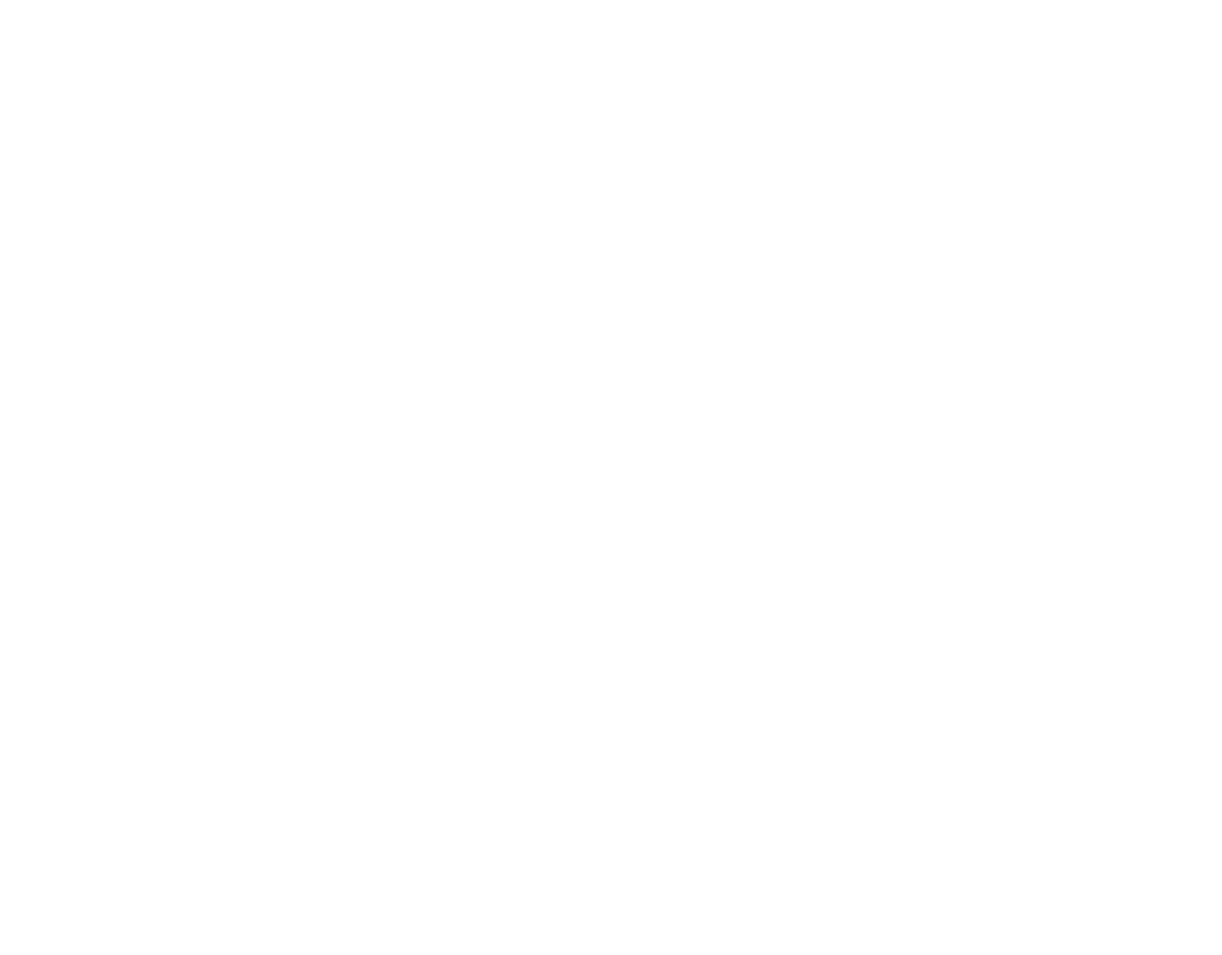
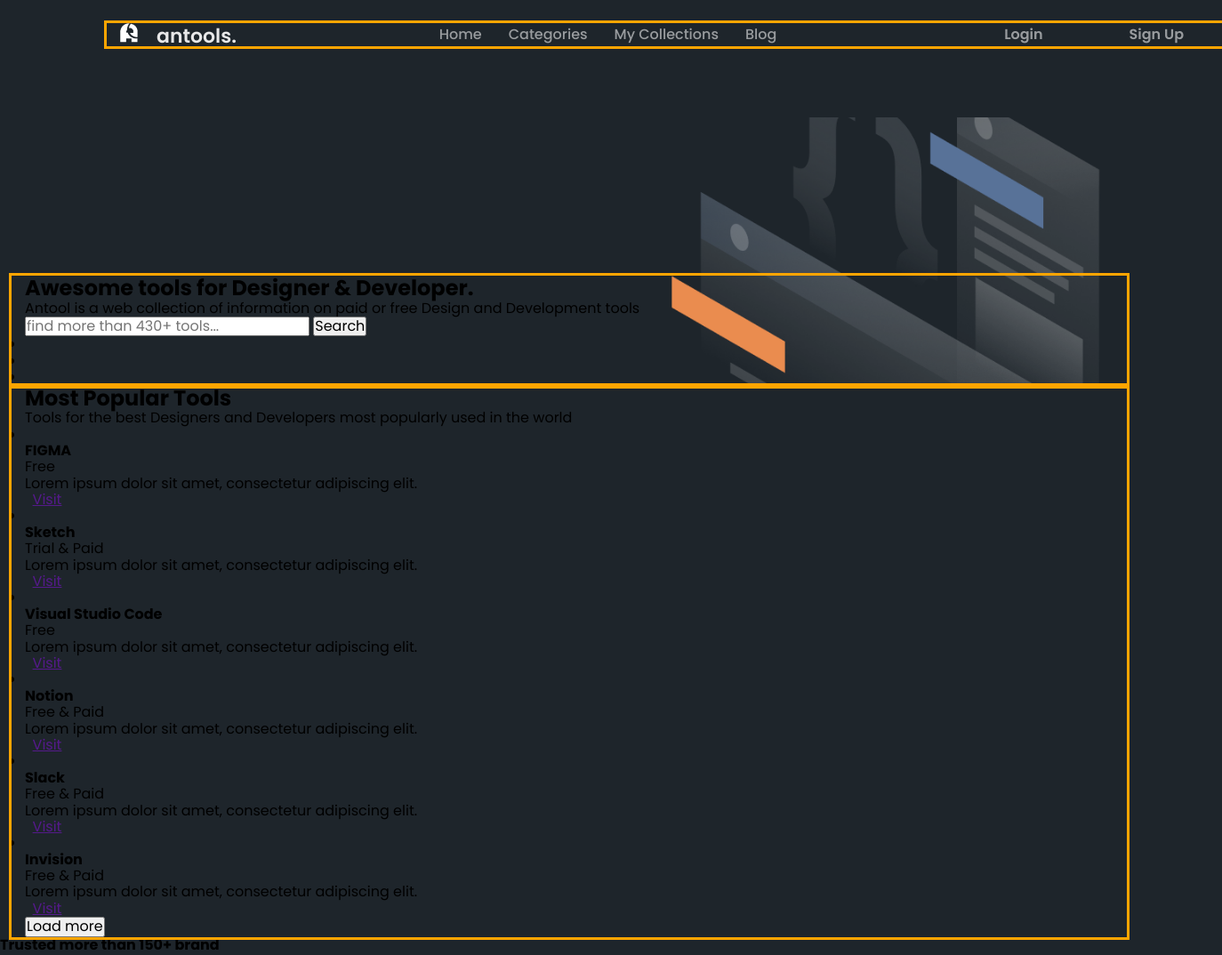
Before and after one commit to Sviatron/Antools, a plain HTML site: page index.html in a window 1280 px wide. Shown: the whole page at 89% size, 1374 px wide, since content can reach past the window. Before the commit the page ends 800 px from the top, so only its background shows below. Drawn offline with nearby package versions, Linux system fonts and the light colour scheme.

Commit message:
header done

```diff
--- a/index.html
+++ b/index.html
@@ -1,16 +1,166 @@
 <!DOCTYPE html>
 <html lang="en">
-<head>
-    <meta charset="UTF-8">
-    <meta name="viewport" content="width=device-width, initial-scale=1.0">
+  <head>
+    <meta charset="UTF-8" />
+    <meta name="viewport" content="width=device-width, initial-scale=1.0" />
     <link
-   rel="stylesheet"
-   href="https://cdnjs.cloudflare.com/ajax/libs/modern-normalize/1.0.0/modern-normalize.min.css"/>
+      rel="stylesheet"
+      href="https://cdnjs.cloudflare.com/ajax/libs/modern-normalize/1.0.0/modern-normalize.min.css"
+    />
+    <link rel="preconnect" href="https://fonts.googleapis.com" />
+    <link rel="preconnect" href="https://fonts.gstatic.com" crossorigin />
+    <link
+      href="https://fonts.googleapis.com/css2?family=Poppins:ital,wght@0,100;0,200;0,300;0,400;0,500;0,600;0,700;0,800;0,900;1,100;1,200;1,300;1,400;1,500;1,600;1,700;1,800;1,900&family=Roboto:ital,wght@0,100..900;1,100..900&display=swap"
+      rel="stylesheet"
+    />
     <title>Antools</title>
-    <link rel="stylesheet" href="./style.css">
-    <link rel="stylesheet" href="./reset.css">
-</head>
-<body>
+    <link rel="stylesheet" href="./reset.css" />
+    <link rel="stylesheet" href="./style.css" />
+  </head>
 
-</body>
+
+  <body>
+    <header class="container header">
+      <a href="" class="logo"><img src="./images/logo.png" alt="logotype"/><span>antools.</span></a>
+      <nav class="navigation">
+        <ul class="header-nav">
+          <li class="header-item"><a href="" class="header-link">Home</a></li>
+          <li class="header-item">
+            <a href="" class="header-link">Categories</a>
+          </li>
+          <li class="header-item">
+            <a href="" class="header-link">My Collections</a>
+          </li>
+          <li class="header-item"><a href="" class="header-link">Blog</a></li>
+        </ul>
+      </nav>
+      <ul class="header-small-list">
+        <li class="header-item"><a href="" class="header-btn">Login</a></li>
+        <li class="header-item">
+          <a href="" class="header-btn">Sign Up</a></li>
+        </li>
+      </ul>
+    </header>
+
+
+
+
+    <main>
+      <section class="hero">
+        <div class="container">
+        <h1 class="hero-title">
+          Awesome tools for Designer & Developer<span>.</span>
+        </h1>
+        <p class="awesome-text">
+          Antool is a web collection of information on paid or free Design and
+          Development tools
+        </p>
+        <form action="">
+        <input type="text" placeholder="find more than 430+ tools..."/>
+        <button type="button" class="hero-btn">Search</button>
+        </form>
+        <ul class="hero-list">
+          <li>
+            <a href=""><img src="" alt="" /></a>
+          </li>
+          <li>
+            <a href=""><img src="" alt="" /></a>
+          </li>
+          <li>
+            <a href=""><img src="" alt="" /></a>
+          </li>
+        </ul>
+        </div>
+      </section>
+
+
+
+      <section class="container tools">
+        <h2 class="tools-title">Most Popular Tools</h2>
+        <p class="tools-mini-title">
+          Tools for the best Designers and Developers most popularly used in the
+          world
+        </p>
+        <ul class="tools-list">
+          <li class="tools-item">
+            <img src="" alt="" />
+            <h4 class="tools-name">FIGMA</h4>
+            <p class="tools-price">Free</p>
+            <p class="tools-text">
+              Lorem ipsum dolor sit amet, consectetur adipiscing elit.
+            </p>
+            <img src="" alt="" class="tools-heart" />
+            <img src="" alt="" class="tools-file" />
+            <a href="" class="tools-link">Visit</a>
+          </li>
+
+          <li class="tools-item">
+            <img src="" alt="" />
+            <h4 class="tools-name">Sketch</h4>
+            <p class="tools-price">Trial & Paid</p>
+            <p class="tools-text">
+              Lorem ipsum dolor sit amet, consectetur adipiscing elit.
+            </p>
+            <img src="" alt="" class="tools-heart" />
+            <img src="" alt="" class="tools-file" />
+            <a href="" class="tools-link">Visit</a>
+          </li>
+
+          <li class="tools-item">
+            <img src="" alt="" />
+            <h4 class="tools-name">Visual Studio Code</h4>
+            <p class="tools-price">Free</p>
+            <p class="tools-text">
+              Lorem ipsum dolor sit amet, consectetur adipiscing elit.
+            </p>
+            <img src="" alt="" class="tools-heart" />
+            <img src="" alt="" class="tools-file" />
+            <a href="" class="tools-link">Visit</a>
+          </li>
+
+          <li class="tools-item">
+            <img src="" alt="" />
+            <h4 class="tools-name">Notion</h4>
+            <p class="tools-price">Free & Paid</p>
+            <p class="tools-text">
+              Lorem ipsum dolor sit amet, consectetur adipiscing elit.
+            </p>
+            <img src="" alt="" class="tools-heart" />
+            <img src="" alt="" class="tools-file" />
+            <a href="" class="tools-link">Visit</a>
+          </li>
+
+          <li class="tools-item">
+            <img src="" alt="" />
+            <h4 class="tools-name">Slack</h4>
+            <p class="tools-price">Free & Paid</p>
+            <p class="tools-text">
+              Lorem ipsum dolor sit amet, consectetur adipiscing elit.
+            </p>
+            <img src="" alt="" class="tools-heart" />
+            <img src="" alt="" class="tools-file" />
+            <a href="" class="tools-link">Visit</a>
+          </li>
+
+          <li class="tools-item">
+            <img src="" alt="" />
+            <h4 class="tools-name">Invision</h4>
+            <p class="tools-price">Free & Paid</p>
+            <p class="tools-text">
+              Lorem ipsum dolor sit amet, consectetur adipiscing elit.
+            </p>
+            <img src="" alt="" class="tools-heart" />
+            <img src="" alt="" class="tools-file" />
+            <a href="" class="tools-link">Visit</a>
+          </li>
+        </ul>
+
+        <button type="button" class="tools-btn">Load more</button>
+      </section>
+
+      <section class="brands">
+        <h4 class="brands-title">Trusted more than 150+ brand</h4>
+      </section>
+    </main>
+  </body>
 </html>
--- a/style.css
+++ b/style.css
@@ -0,0 +1,78 @@
+* {
+  margin: 0;
+  padding: 0;
+  box-sizing: border-box;
+}
+body {
+  font-family: "Poppins";
+  background-color: #1e252b;
+}
+.container {
+  width: 1254px;
+  padding: 0 15px;
+  margin: 0 auto;
+  outline: solid orange;
+}
+.header {
+  display: flex;
+  justify-content: space-between;
+  margin: 26px 105px 80px 120px;
+}
+.logo {
+  text-decoration: none;
+  font-weight: 600;
+  font-size: 22px;
+  line-height: 100%;
+  letter-spacing: 0%;
+  color: #ffffffe5;
+}
+.logo img {
+  margin-right: 21px;
+}
+.navigation {
+  display: flex;
+  justify-content: space-between;
+  align-items: center;
+}
+.header-nav {
+  display: flex;
+  list-style: none;
+  gap: 30px;
+}
+.header-btn {
+  text-decoration: none;
+  padding: 12px 28px;
+  background-color: transparent;
+  font-weight: 600;
+  font-size: 16px;
+  line-height: 100%;
+  letter-spacing: 0%;
+  color: #ffffff8c;
+}
+.header-btn:hover {
+  background-color: #ff6e30;
+  border-radius: 8px;
+  color: #fdf5ff;
+}
+.header-link {
+  text-decoration: none;
+  font-weight: 500;
+  font-size: 16px;
+  line-height: 100%;
+  letter-spacing: 0%;
+  color: #ffffff8c;
+}
+.header-small-list {
+  display: flex;
+  justify-content: space-between;
+  align-items: center;
+  list-style: none;
+  gap: 41px;
+}
+.hero {
+  padding-top: 178px;
+  background-image: url(./images/hero.png);
+  background-position: center;
+  background-repeat: no-repeat;
+  background-size: cover;
+}
```
Also changed, not shown: images/Illustration.png (added), images/hero.png (added), images/logo.png (added).
